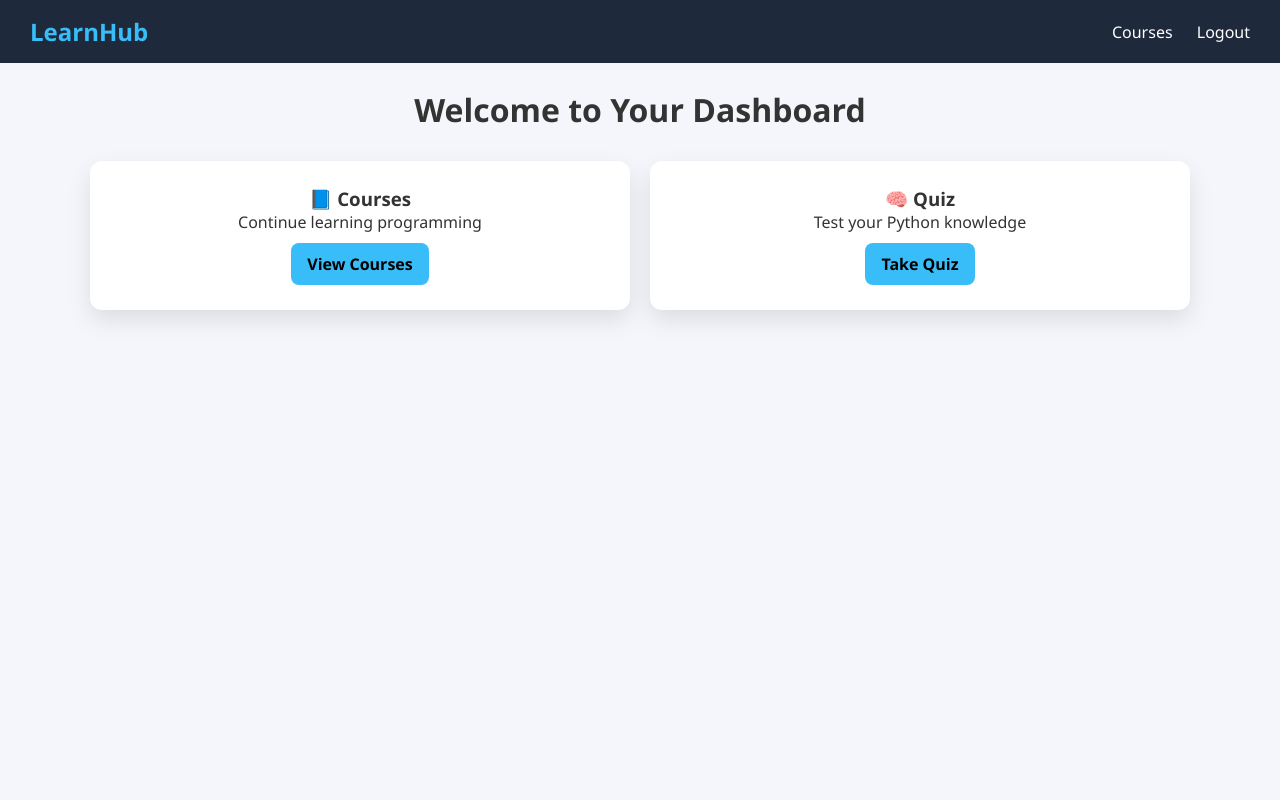
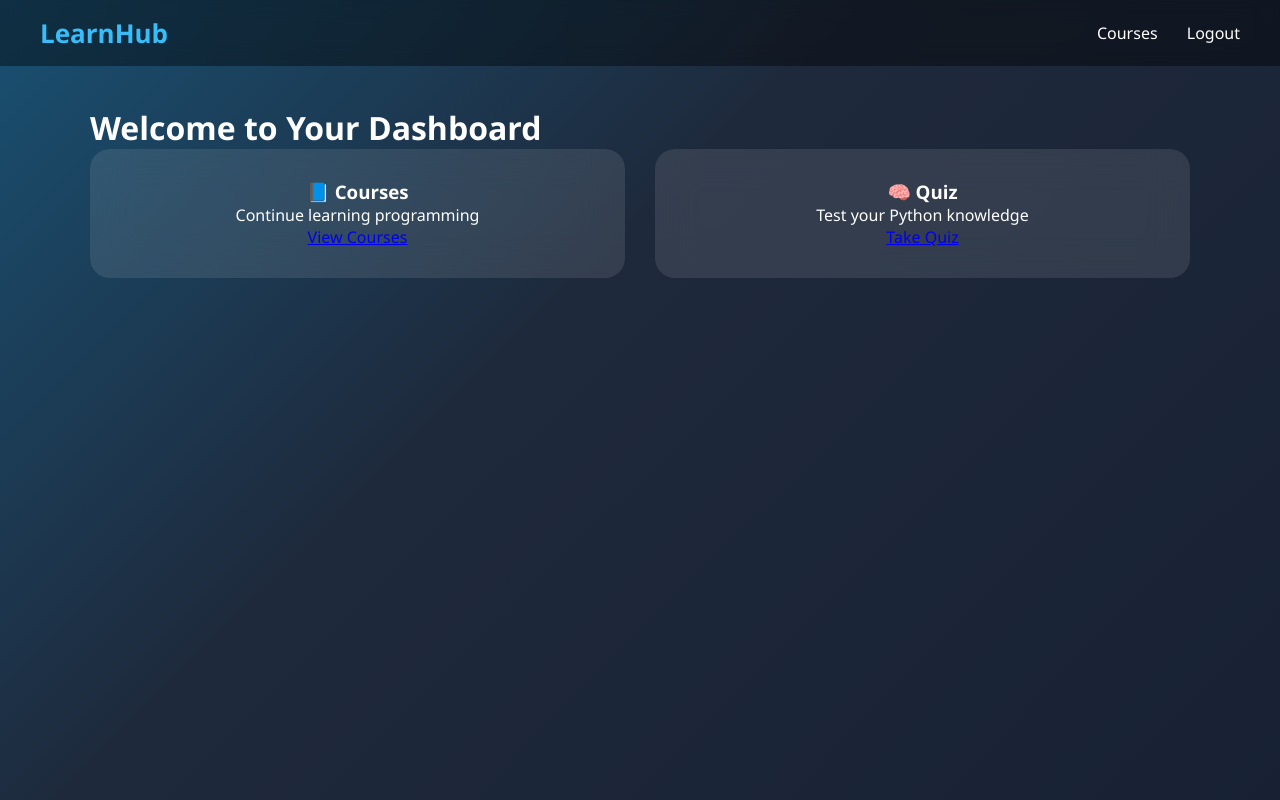
Before and after one commit to nithinnayakgugloth-creator/learnhub-flask, a Flask app: page /dashboard in a window 1280 px wide. Run offline with Flask 3, Linux system fonts and the light colour scheme; the visitor is signed in with stand-in values (Sample User, id 1).

Commit message:
Refactor CSS for improved styling and animations

```diff
--- a/static/style.css
+++ b/static/style.css
@@ -1,206 +1,175 @@
-/* ---------- RESET ---------- */
+/* ================= GLOBAL ================= */
 * {
     margin: 0;
     padding: 0;
     box-sizing: border-box;
-    font-family: "Segoe UI", Arial, sans-serif;
+    font-family: "Segoe UI", sans-serif;
 }
 
-/* ---------- BODY ---------- */
 body {
-    background-color: #f4f6fb;
-    color: #333;
     min-height: 100vh;
-    animation: fadeIn 0.8s ease-in;
+    background: linear-gradient(-45deg, #0f172a, #1e293b, #0ea5e9, #38bdf8);
+    background-size: 400% 400%;
+    animation: gradientBG 12s ease infinite;
+    color: white;
 }
 
-/* ---------- NAVBAR ---------- */
+@keyframes gradientBG {
+    0% { background-position: 0% 50%; }
+    50% { background-position: 100% 50%; }
+    100% { background-position: 0% 50%; }
+}
+
+/* PARTICLES */
+#particles-js {
+    position: fixed;
+    width: 100%;
+    height: 100%;
+    z-index: -1;
+}
+
+/* LOADER */
+#loader {
+    position: fixed;
+    width: 100%;
+    height: 100%;
+    background: #0f172a;
+    display: flex;
+    justify-content: center;
+    align-items: center;
+    z-index: 9999;
+}
+
+#loader::after {
+    content: "";
+    width: 60px;
+    height: 60px;
+    border: 6px solid #38bdf8;
+    border-top: 6px solid transparent;
+    border-radius: 50%;
+    animation: spin 1s linear infinite;
+}
+
+@keyframes spin {
+    100% { transform: rotate(360deg); }
+}
+
+/* NAVBAR */
 .navbar {
     display: flex;
     justify-content: space-between;
     align-items: center;
-    background: #1e293b;
-    padding: 15px 30px;
+    padding: 15px 40px;
+    backdrop-filter: blur(10px);
+    background: rgba(0, 0, 0, 0.4);
+    animation: slideDown 0.8s ease;
+}
+
+@keyframes slideDown {
+    from { transform: translateY(-100%); opacity: 0; }
+    to { transform: translateY(0); opacity: 1; }
 }
 
 .logo {
+    font-size: 26px;
+    font-weight: bold;
     color: #38bdf8;
-    font-size: 24px;
-    font-weight: bold;
 }
 
 .nav-links a {
-    color: #ffffff;
-    margin-left: 20px;
+    margin-left: 25px;
     text-decoration: none;
-    font-weight: 500;
+    color: white;
+    position: relative;
 }
 
-.nav-links a:hover {
-    color: #38bdf8;
+.nav-links a::after {
+    content: "";
+    width: 0;
+    height: 2px;
+    background: #38bdf8;
+    position: absolute;
+    left: 0;
+    bottom: -5px;
+    transition: 0.3s;
 }
 
-/* ---------- HEADINGS ---------- */
-h1, h2 {
-    text-align: center;
-    margin: 25px 0;
+.nav-links a:hover::after {
+    width: 100%;
 }
 
-/* ---------- CONTAINER ---------- */
+/* CONTAINER */
 .container {
     width: 90%;
     max-width: 1100px;
     margin: auto;
+    padding: 40px 0;
 }
 
-/* ---------- COURSE CARDS ---------- */
+/* COURSE CARDS */
 .course-container {
     display: grid;
-    grid-template-columns: repeat(auto-fit, minmax(220px, 1fr));
-    gap: 20px;
-    padding: 20px;
+    grid-template-columns: repeat(auto-fit, minmax(250px, 1fr));
+    gap: 30px;
 }
 
 .course-card {
-    background: white;
-    padding: 25px;
-    border-radius: 12px;
-    box-shadow: 0 6px 18px rgba(0,0,0,0.08);
+    padding: 30px;
+    border-radius: 20px;
+    backdrop-filter: blur(20px);
+    background: rgba(255, 255, 255, 0.1);
     text-align: center;
-    transition: transform 0.3s ease, box-shadow 0.3s ease;
+    transition: 0.4s ease;
 }
 
 .course-card:hover {
-    transform: translateY(-8px) scale(1.03);
-    box-shadow: 0 15px 30px rgba(0,0,0,0.15);
+    transform: translateY(-10px) scale(1.05);
+    box-shadow: 0 20px 40px rgba(0,0,0,0.4);
 }
 
 .course-card img {
-    width: 80px;
+    width: 90px;
     margin-bottom: 15px;
 }
 
 .course-card a {
     display: inline-block;
-    margin-top: 10px;
-    padding: 10px 16px;
-    background: #38bdf8;
-    color: black;
-    border-radius: 8px;
+    padding: 10px 18px;
+    border-radius: 30px;
+    background: linear-gradient(45deg, #38bdf8, #0ea5e9);
+    color: white;
     text-decoration: none;
     font-weight: bold;
 }
 
-.course-card a:hover {
-    background: #0ea5e9;
-}
-
-/* ---------- LOGIN / SIGNUP ---------- */
-.login-box {
-    background: white;
-    width: 100%;
-    max-width: 380px;
-    margin: 40px auto;
-    padding: 30px;
-    border-radius: 12px;
-    box-shadow: 0 10px 25px rgba(0,0,0,0.1);
-    text-align: center;
-}
-
-.login-box img {
-    width: 90px;
-    margin-bottom: 15px;
-}
-
-.login-box input {
-    width: 100%;
-    padding: 12px;
-    margin: 10px 0;
-    border-radius: 8px;
-    border: 1px solid #ccc;
-}
-
-.login-box button {
-    width: 100%;
-    padding: 12px;
-    background: #38bdf8;
-    border: none;
-    border-radius: 8px;
-    color: #000;
-    font-size: 16px;
-    font-weight: bold;
-    cursor: pointer;
-}
-
-.login-box button:hover {
-    background: #0ea5e9;
-}
-
-/* ---------- QUIZ ---------- */
-.quiz-box {
-    background: white;
-    width: 90%;
-    max-width: 600px;
-    margin: 30px auto;
-    padding: 25px;
-    border-radius: 12px;
-    box-shadow: 0 10px 25px rgba(0,0,0,0.1);
-}
-
-/* ---------- DASHBOARD ---------- */
+/* DASHBOARD */
 .dashboard-cards {
     display: grid;
-    grid-template-columns: repeat(auto-fit, minmax(220px, 1fr));
-    gap: 20px;
-    margin-top: 30px;
+    grid-template-columns: repeat(auto-fit, minmax(250px, 1fr));
+    gap: 30px;
 }
 
 .dash-card {
-    background: white;
-    padding: 25px;
-    border-radius: 12px;
+    padding: 30px;
+    border-radius: 20px;
+    backdrop-filter: blur(20px);
+    background: rgba(255, 255, 255, 0.1);
     text-align: center;
-    box-shadow: 0 10px 25px rgba(0,0,0,0.1);
+    transition: 0.4s;
 }
 
-.dash-card a {
-    display: inline-block;
-    margin-top: 10px;
-    padding: 10px 16px;
-    background: #38bdf8;
-    color: black;
-    border-radius: 8px;
-    text-decoration: none;
-    font-weight: bold;
+.dash-card:hover {
+    transform: scale(1.05);
 }
 
-.dash-card a:hover {
-    background: #0ea5e9;
+/* SCROLL REVEAL */
+.reveal {
+    opacity: 0;
+    transform: translateY(40px);
+    transition: 1s ease;
 }
 
-/* ---------- ANIMATION ---------- */
-@keyframes fadeIn {
-    from {
-        opacity: 0;
-        transform: translateY(10px);
-    }
-    to {
-        opacity: 1;
-        transform: translateY(0);
-    }
+.reveal.active {
+    opacity: 1;
+    transform: translateY(0);
 }
-
-/* ---------- MOBILE ---------- */
-@media (max-width: 600px) {
-    .navbar {
-        flex-direction: column;
-    }
-
-    .nav-links {
-        margin-top: 10px;
-    }
-
-    .nav-links a {
-        margin: 0 10px;
-    }
-}
```
